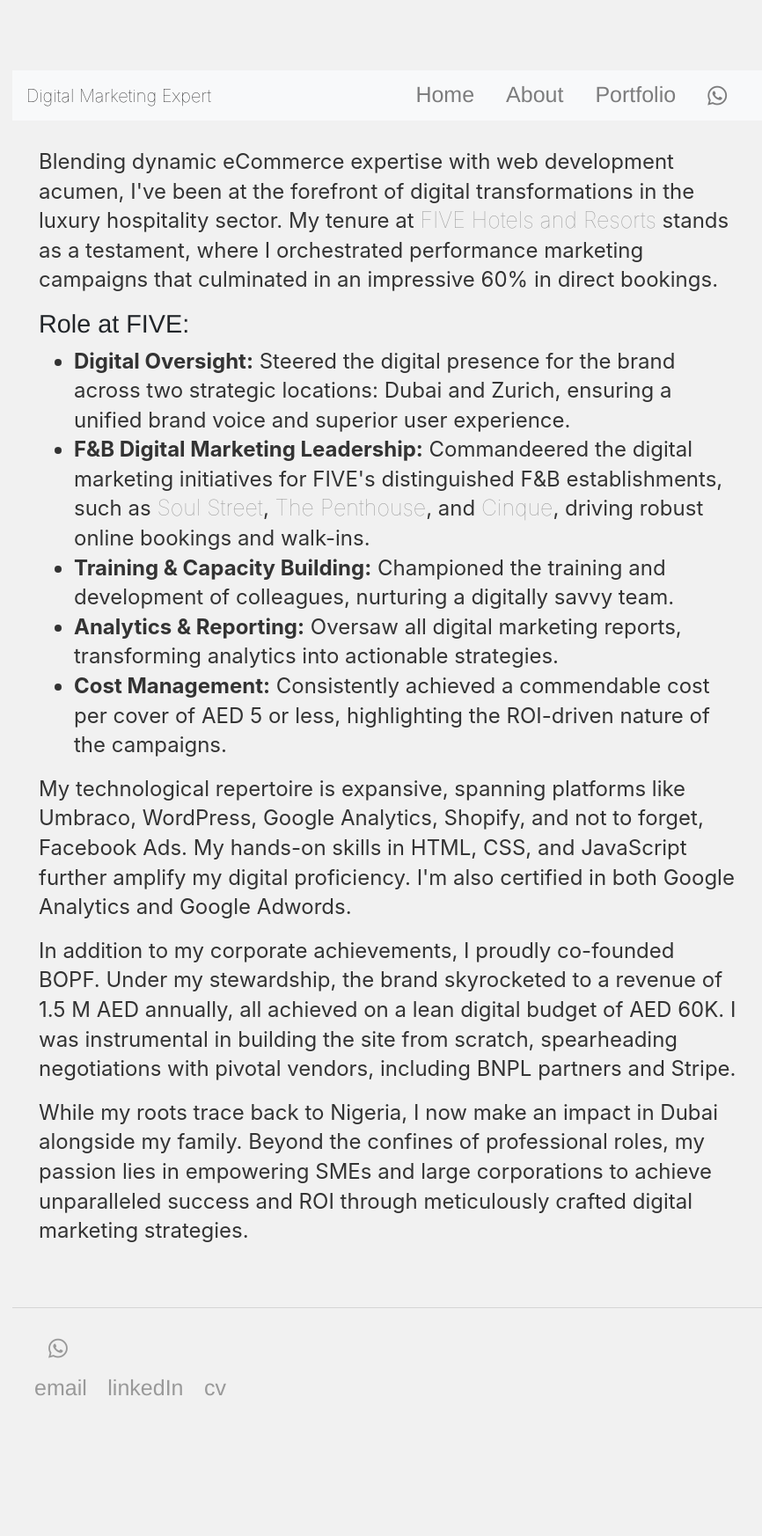
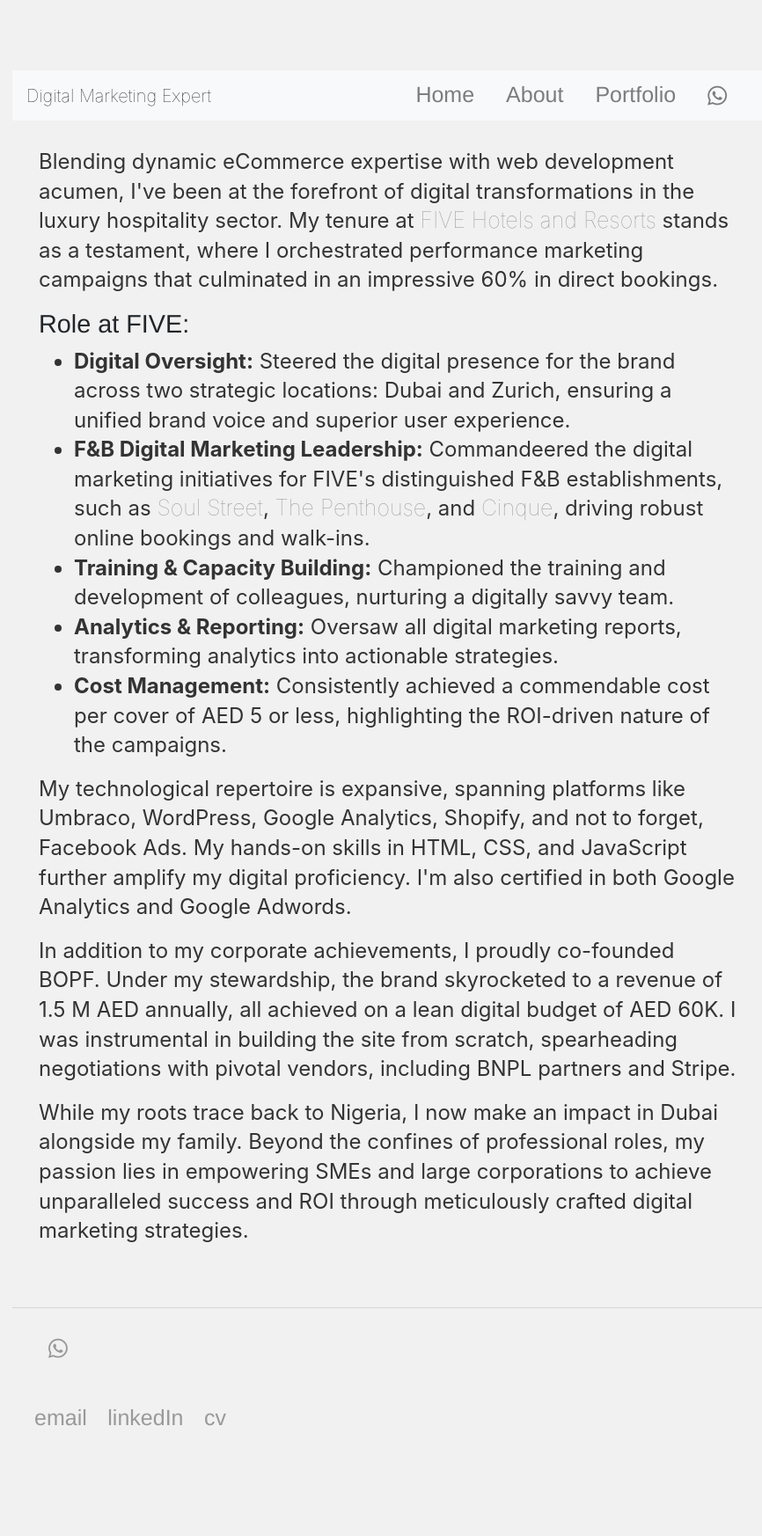
Before and after one commit to IfeanyiIbekwe/ifeanyiibekwe.github.io, a Jekyll site: the page built from about/index.html, in a window 1280 px wide. Shown: the whole page at 88% size, without its empty margins (198-1064 px from the left). Built offline with Jekyll 4.4.1, drawn with Linux system fonts in a browser that asks for light colours; before the commit the page ends 1712 px from its top, so only the background shows below that.

Commit message:
Update default.html

```diff
--- a/_layouts/default.html
+++ b/_layouts/default.html
@@ -48,8 +48,8 @@
 			</div><!-- /.container -->
 			<footer class="hideme">
 	    		<ul>
-	        		<a class="nav-link" href="https://wa.me/971527427721" target="_blank" rel="noopener noreferrer">
-                    <i class="fab fa-whatsapp"></i>
+	        		<li><a class="nav-link" href="https://wa.me/971527427721" target="_blank" rel="noopener noreferrer">
+                    <i class="fab fa-whatsapp"></i></li>
 				<li><a href="mailto:ibekweifeanyi@gmail.com" target="_blank">email</a></li>
 	        		<li><a href="https://www.linkedin.com/in/ibekweifeanyi/" target="_blank">linkedIn</a></li>
 	        		<li><a href="https://drive.google.com/file/d/1lOOkbjK1h9E5IeKQc_E8hMiXUf6fyxe5/view?usp=sharing" target="_blank">cv</a></li>
```
